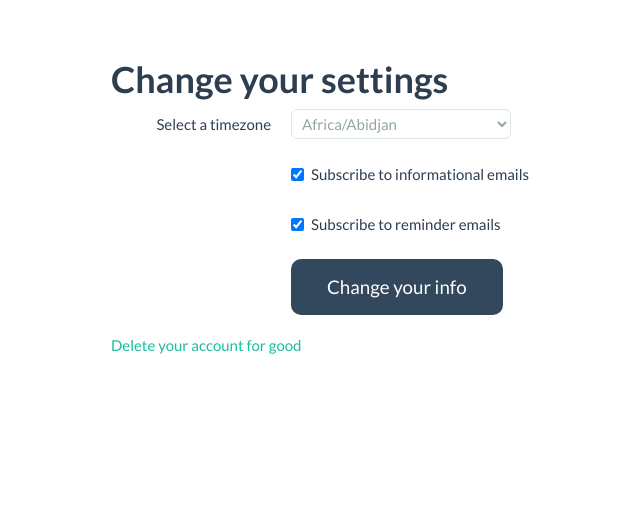
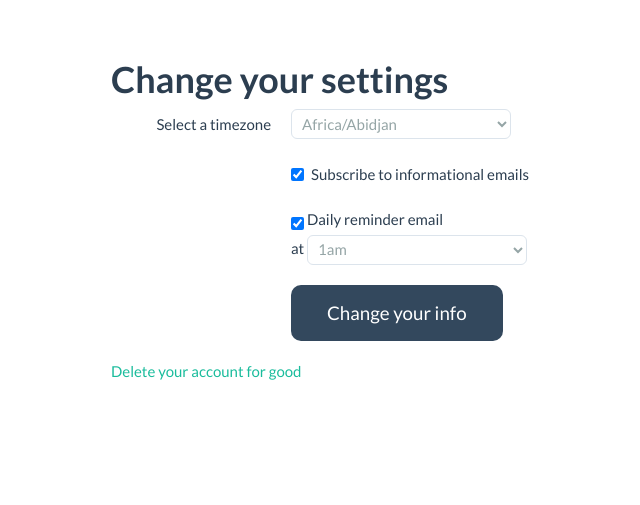
Before and after one commit to jackschultz/streakflow, a Django app: page /profile/update in a window 1280 px wide. Shown: the part 51-556 px from the top of the page, without its empty margins (59-699 px from the left). Run offline with Django 3.2, Linux system fonts and the light colour scheme; a user stored in the database is signed in; tables that the repository leaves empty hold one stand-in row (values such as "Sample post"); some libraries are stand-ins or nearby versions.

Commit message:
can change when the emails are received

```diff
--- a/streakflow/apps/members/models.py
+++ b/streakflow/apps/members/models.py
@@ -13,6 +13,7 @@ class Member(models.Model):
   time_zone = models.CharField(default='US/Eastern', max_length=30)
   subscribed_overall_email = models.BooleanField(default=True)
   subscribed_reminder_email = models.BooleanField(default=True)
+  reminder_email_time = models.IntegerField(default=22)
 
   def save(self, *args, **kwargs):
     if not self.pk:
--- a/streakflow/apps/members/tasks.py
+++ b/streakflow/apps/members/tasks.py
@@ -16,10 +16,11 @@ def reminder_emails():
   members = Member.objects.filter(subscribed_reminder_email=True)
   #now we want to filter members for the correct reminder time that they want.
 
-  hour = 22
-  minute = 0
 
   for member in members:
+    import pdb;pdb.set_trace()
+    hour = member.reminder_email_time
+    minute = 0
     mem_time = member.current_time()
     mem_time_hour = mem_time.hour
     mem_time_minute = mem_time.minute/30 * 30 #deals with how long it takes to go through all
--- a/streakflow/apps/members/views.py
+++ b/streakflow/apps/members/views.py
@@ -46,8 +46,9 @@ def member_update(request):
   context['member'] = member
   context['timezones'] = pytz.common_timezones
   if request.method == 'POST':
-    timezone = request.POST['time_zone']
-    if timezone not in pytz.common_timezones:
+    timezone = request.POST.get('time_zone',None)
+    email_reminder_time = request.POST.get('email_reminder_time',None)
+    if timezone not in pytz.common_timezones or int(email_reminder_time) not in range(23):
       #fail right here and go back
       context = {}
       context['member'] = member
@@ -55,11 +56,15 @@ def member_update(request):
       return render_to_response('members/update.html',context,context_instance=RequestContext(request))
     else:
       member.time_zone = timezone
+      member.reminder_email_time = int(email_reminder_time)
       overall_email = request.POST.get('subscribed_overall_email',False)
       member.subscribed_overall_email = True if overall_email else False
       reminder_email = request.POST.get('subscribed_reminder_email',False)
       member.subscribed_reminder_email = True if reminder_email else False
       member.save()
+      context = {}
+      context['member'] = member
+      context['timezones'] = pytz.common_timezones
       return render_to_response('members/update.html',context,context_instance=RequestContext(request))
   else:
     return render_to_response('members/update.html',context,context_instance=RequestContext(request))
--- a/streakflow/templates/members/update.html
+++ b/streakflow/templates/members/update.html
@@ -23,18 +23,48 @@
       </label>
       </div>
     </div>
-    <div class="control-group">
-      <div class="controls">
-      <label class="checkbox">
+<div class="control-group">
+  <div class="controls">
+    <label>
         <input id="id_subscribed_reminder_email" name="subscribed_reminder_email" type="checkbox" {% if member.subscribed_reminder_email%}checked{%endif%}>
-        Subscribe to reminder emails
-      </label>
-      </div>
+       Daily reminder email
+    </label>
+    <div class="send-time">at
+      <select id="id_email_reminder_time" name="email_reminder_time" class="medium">
+        <option {% if member.reminder_email_time == 0 %}selected="selected"{% endif %} value="0">12am</option>
+        <option {% if member.reminder_email_time == 1 %}selected="selected"{% endif %} value="1">1am</option>
+        <option {% if member.reminder_email_time == 2 %}selected="selected"{% endif %} value="2">2am</option>
+        <option {% if member.reminder_email_time == 3 %}selected="selected"{% endif %} value="3">3am</option>
+        <option {% if member.reminder_email_time == 4 %}selected="selected"{% endif %} value="4">4am</option>
+        <option {% if member.reminder_email_time == 5 %}selected="selected"{% endif %} value="5">5am</option>
+        <option {% if member.reminder_email_time == 6 %}selected="selected"{% endif %} value="6">6am</option>
+        <option {% if member.reminder_email_time == 7 %}selected="selected"{% endif %} value="7">7am</option>
+        <option {% if member.reminder_email_time == 8 %}selected="selected"{% endif %} value="8">8am</option>
+        <option {% if member.reminder_email_time == 9 %}selected="selected"{% endif %} value="9">9am</option>
+        <option {% if member.reminder_email_time == 10 %}selected="selected"{% endif %} value="10">10am</option>
+        <option {% if member.reminder_email_time == 11 %}selected="selected"{% endif %} value="11">11am</option>
+        <option {% if member.reminder_email_time == 12 %}selected="selected"{% endif %} value="12">12pm</option>
+        <option {% if member.reminder_email_time == 13 %}selected="selected"{% endif %} value="13">1pm</option>
+        <option {% if member.reminder_email_time == 14 %}selected="selected"{% endif %} value="14">2pm</option>
+        <option {% if member.reminder_email_time == 15 %}selected="selected"{% endif %} value="15">3pm</option>
+        <option {% if member.reminder_email_time == 16 %}selected="selected"{% endif %} value="16">4pm</option>
+        <option {% if member.reminder_email_time == 17 %}selected="selected"{% endif %} value="17">5pm</option>
+        <option {% if member.reminder_email_time == 18 %}selected="selected"{% endif %} value="18">6pm</option>
+        <option {% if member.reminder_email_time == 19 %}selected="selected"{% endif %} value="19">7pm</option>
+        <option {% if member.reminder_email_time == 20 %}selected="selected"{% endif %} value="20">8pm</option>
+        <option {% if member.reminder_email_time == 21 %}selected="selected"{% endif %} value="21">9pm</option>
+        <option {% if member.reminder_email_time == 22 %}selected="selected"{% endif %} value="22">10pm</option>
+        <option {% if member.reminder_email_time == 23 %}selected="selected"{% endif %} value="23">11pm</option>
+      </select>
     </div>
+  </div>
+</div>
     <div class="control-group controls">
       <button class="btn btn-large btn-primary" type="submit">Change your info</button>
     </div>
   </form>
+
+
 
 
 
```
Also changed, not shown: streakflow/apps/members/migrations/0003_auto__add_field_member_reminder_email_time.py (added).
